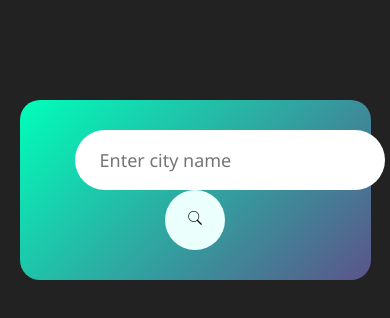
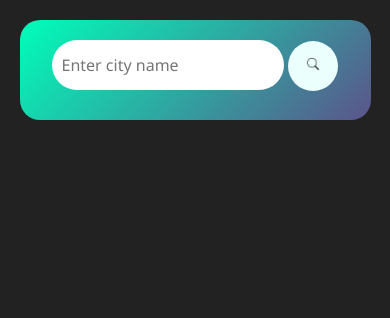
Before and after one commit to Ajain0311/weather, a plain HTML site: page index.html in a window 390 px wide. Drawn offline with nearby package versions, Linux system fonts and the light colour scheme; some packages are replaced by stand-ins of ours.

Commit message:
weather_web

```diff
--- a/styles.css
+++ b/styles.css
@@ -77,3 +77,33 @@ body{
 .weather{
     display: none;
 }
+
+@media only screen and (max-width: 600px) {
+    .card {
+        margin: 20px auto 0;
+        padding: 10px 20px;
+    }
+
+    .search {
+        padding: 10px;
+        flex-direction: column;
+    }
+
+    .search input {
+        width: 80%;
+        margin-right: 0;
+        margin-bottom: 10px;
+        padding: 10px;
+        font-size: 16px;
+        height: 50px;
+    }
+
+    .search button {
+        width: 50px;
+        height: 50px;
+    }
+
+    .search button img {
+        height: 14px;
+    }
+}
```
